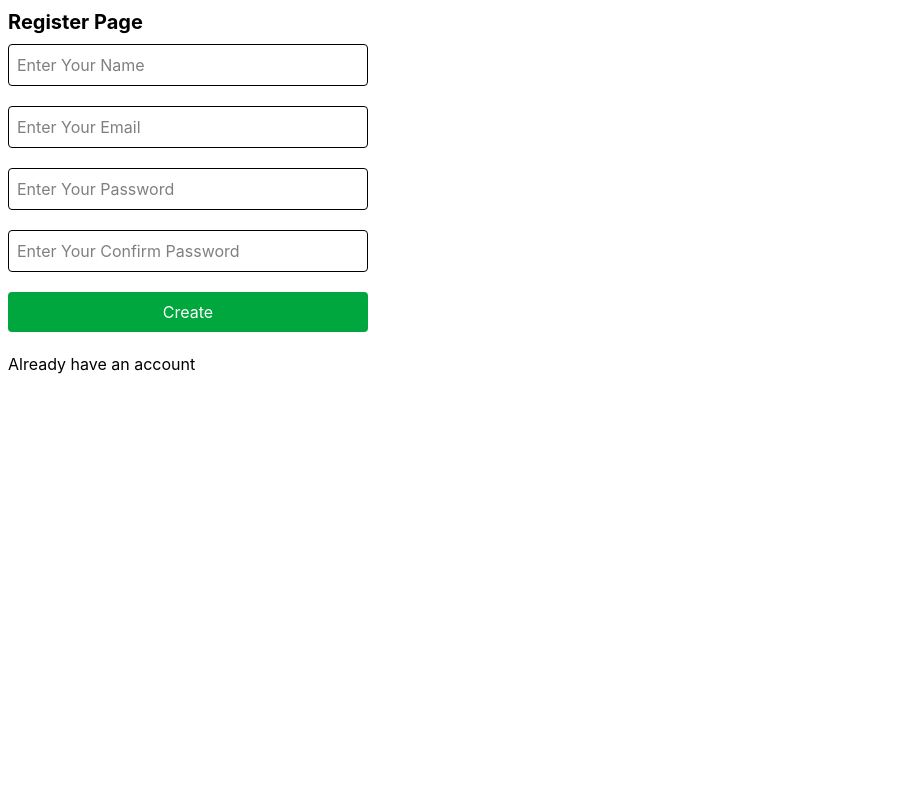
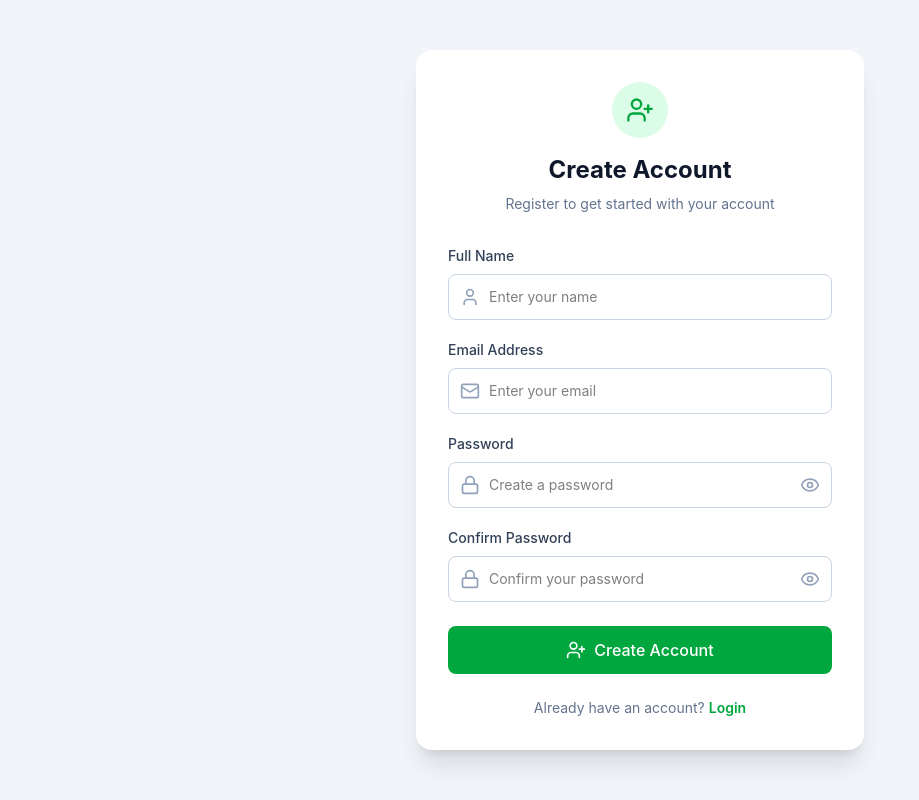
Before and after one commit to amitgith/ecommerce-store, a React app in the folder frontend/: page /register in a window 1280 px wide. Shown: the whole page, without its empty margins (0-919 px from the left). Built offline with nearby package versions, Linux system fonts and the light colour scheme; no server answers; the HTML template or start-up script is replaced by a standard one.

Commit message:
feat: design login and registration pages

```diff
--- a/frontend/package.json
+++ b/frontend/package.json
@@ -13,6 +13,7 @@
     "@reduxjs/toolkit": "^2.12.0",
     "@tailwindcss/vite": "^4.3.3",
     "axios": "^1.20.0",
+    "lucide-react": "^1.48.0",
     "react": "^19.2.8",
     "react-dom": "^19.2.8",
     "react-hook-form": "^7.88.0",
--- a/frontend/src/features/auth/hooks/useAuth.jsx
+++ b/frontend/src/features/auth/hooks/useAuth.jsx
@@ -2,9 +2,13 @@ import { useForm } from "react-hook-form";
 import { useDispatch } from "react-redux";
 import { loginUser, registerUser } from "../state/authAction";
 import { useNavigate } from "react-router";
+import { useState } from "react";
 export const useAuth = () => {
   const dispatch = useDispatch();
   const navigate = useNavigate();
+  const [showPassword, setShowPassword] = useState(false);
+  const [showConfirmPassword, setShowConfirmPassword] = useState(false);
+
   const {
     register,
     handleSubmit,
@@ -29,5 +33,9 @@ export const useAuth = () => {
     registerSubmit,
     loginSubmit,
     navigate,
+    showPassword,
+    setShowPassword,
+    showConfirmPassword,
+    setShowConfirmPassword,
   };
 };
--- a/frontend/src/features/auth/ui/pages/Login.jsx
+++ b/frontend/src/features/auth/ui/pages/Login.jsx
@@ -1,13 +1,46 @@
+import { Mail, Lock, Eye, EyeOff, LogIn } from "lucide-react";
 import { useAuth } from "../../hooks/useAuth";
 const Login = () => {
-  const { register, handleSubmit, reset, errors, loginSubmit } = useAuth();
+  const {
+    register,
+    handleSubmit,
+    errors,
+    loginSubmit,
+    navigate,
+    showPassword,
+    setShowPassword,
+  } = useAuth();
+
   return (
-    <div className="flex flex-col gap-2 p-2">
-      <h1 className="text-xl font-bold">Login Page</h1>
+    <div className="min-h-screen bg-slate-100 flex items-center justify-center px-4">
+      <div className="w-full max-w-md bg-white rounded-2xl shadow-xl p-8">
+        {/* Header */}
+        <div className="text-center mb-8">
+          <div className="mx-auto mb-4 flex h-14 w-14 items-center justify-center rounded-full bg-blue-100">
+            <LogIn className="h-7 w-7 text-blue-600" />
+          </div>
+
+          <h1 className="text-2xl font-bold text-slate-900">Welcome Back</h1>
+
+          <p className="mt-2 text-sm text-slate-500">
+            Login to continue to your account
+          </p>
+        </div>
+
+        {/* Form */}
         <form
           onSubmit={handleSubmit(loginSubmit)}
-        className="w-90 flex flex-col gap-5"
+          className="flex flex-col gap-5"
         >
+          {/* Email */}
+          <div>
+            <label className="mb-2 block text-sm font-medium text-slate-700">
+              Email Address
+            </label>
+
+            <div className="relative">
+              <Mail className="absolute left-3 top-1/2 h-5 w-5 -translate-y-1/2 text-slate-400" />
+
               <input
                 {...register("email", {
                   required: "Email is required",
@@ -17,11 +50,33 @@ const Login = () => {
                     message: "Enter a valid email address",
                   },
                 })}
-          className="border border-black rounded p-2"
                 type="email"
-          placeholder="Enter Your Email"
+                placeholder="Enter your email"
+                className={`w-full rounded-lg border bg-white py-3 pl-10 pr-4 text-sm outline-none transition
+                  ${
+                    errors.email
+                      ? "border-red-500 focus:ring-2 focus:ring-red-100"
+                      : "border-slate-300 focus:border-blue-500 focus:ring-2 focus:ring-blue-100"
+                  }`}
               />
-        {errors.email && <p className="text-red-600">{errors.email.message}</p>}
+            </div>
+
+            {errors.email && (
+              <p className="mt-1.5 text-xs text-red-500">
+                {errors.email.message}
+              </p>
+            )}
+          </div>
+
+          {/* Password */}
+          <div>
+            <label className="mb-2 block text-sm font-medium text-slate-700">
+              Password
+            </label>
+
+            <div className="relative">
+              <Lock className="absolute left-3 top-1/2 h-5 w-5 -translate-y-1/2 text-slate-400" />
+
               <input
                 {...register("password", {
                   required: "Password is required",
@@ -32,17 +87,58 @@ const Login = () => {
                     message: "Minimum 8 characters are required",
                   },
                 })}
-          className="border border-black rounded p-2"
-          type="password"
-          placeholder="Enter Your Password"
+                type={showPassword ? "text" : "password"}
+                placeholder="Enter your password"
+                className={`w-full rounded-lg border bg-white py-3 pl-10 pr-11 text-sm outline-none transition
+                  ${
+                    errors.password
+                      ? "border-red-500 focus:ring-2 focus:ring-red-100"
+                      : "border-slate-300 focus:border-blue-500 focus:ring-2 focus:ring-blue-100"
+                  }`}
               />
+
+              <button
+                type="button"
+                onClick={() => setShowPassword(!showPassword)}
+                className="absolute right-3 top-1/2 -translate-y-1/2 cursor-pointer text-slate-400 hover:text-slate-600"
+              >
+                {showPassword ? (
+                  <EyeOff className="h-5 w-5" />
+                ) : (
+                  <Eye className="h-5 w-5" />
+                )}
+              </button>
+            </div>
+
             {errors.password && (
-          <p className="text-red-600">{errors.password.message}</p>
+              <p className="mt-1.5 text-xs text-red-500">
+                {errors.password.message}
+              </p>
             )}
-        <button className="bg-blue-600 text-white rounded p-2 cursor-pointer">
+          </div>
+
+          {/* Login Button */}
+          <button
+            type="submit"
+            className="flex w-full items-center justify-center cursor-pointer gap-2 rounded-lg bg-blue-600 py-3 font-medium text-white transition hover:bg-blue-700 active:scale-[0.98]"
+          >
+            <LogIn className="h-5 w-5" />
             Login
           </button>
         </form>
+
+        {/* Register */}
+        <div className="mt-6 text-center text-sm text-slate-500">
+          Don't have an account?{" "}
+          <button
+            type="button"
+            onClick={() => navigate("/register")}
+            className="font-semibold text-blue-600 cursor-pointer hover:text-blue-700 hover:underline"
+          >
+            Register
+          </button>
+        </div>
+      </div>
     </div>
   );
 };
--- a/frontend/src/features/auth/ui/pages/Register.jsx
+++ b/frontend/src/features/auth/ui/pages/Register.jsx
@@ -1,21 +1,57 @@
+import React, { useState } from "react";
+import { User, Mail, Lock, Eye, EyeOff, UserPlus } from "lucide-react";
 import { useAuth } from "../../hooks/useAuth";
+
 const Register = () => {
-  const { register, handleSubmit, reset, errors, registerSubmit, navigate } =
-    useAuth();
+  const {
+    register,
+    handleSubmit,
+    errors,
+    registerSubmit,
+    navigate,
+    showPassword,
+    setShowPassword,
+    showConfirmPassword,
+    setShowConfirmPassword,
+  } = useAuth();
+
   return (
-    <div className="flex flex-col gap-2 p-2">
-      <h1 className="text-xl font-bold">Register Page</h1>
+    <div className="min-h-screen bg-slate-100 flex items-center justify-center px-4 py-8">
+      <div className="w-full max-w-md rounded-2xl bg-white p-8 shadow-xl">
+        {/* Header */}
+        <div className="mb-8 text-center">
+          <div className="mx-auto mb-4 flex h-14 w-14 items-center justify-center rounded-full bg-green-100">
+            <UserPlus className="h-7 w-7 text-green-600" />
+          </div>
+
+          <h1 className="text-2xl font-bold text-slate-900">Create Account</h1>
+
+          <p className="mt-2 text-sm text-slate-500">
+            Register to get started with your account
+          </p>
+        </div>
+
+        {/* Form */}
         <form
           onSubmit={handleSubmit(registerSubmit)}
-        className="w-90 flex flex-col gap-5"
+          className="flex flex-col gap-5"
         >
+          {/* Name */}
+          <div>
+            <label className="mb-2 block text-sm font-medium text-slate-700">
+              Full Name
+            </label>
+
+            <div className="relative">
+              <User className="absolute left-3 top-1/2 h-5 w-5 -translate-y-1/2 text-slate-400" />
+
               <input
                 {...register("name", {
                   required: "Name is required",
                   setValueAs: (value) => value.trim(),
                   minLength: {
                     value: 3,
-              message: "Minimun 3 characters are required",
+                    message: "Minimum 3 characters are required",
                   },
                   maxLength: {
                     value: 20,
@@ -24,11 +60,32 @@ const Register = () => {
                   validate: (value) =>
                     typeof value === "string" || "Name must be a string",
                 })}
-          className="border border-black rounded p-2"
                 type="text"
-          placeholder="Enter Your Name"
+                placeholder="Enter your name"
+                className={`w-full rounded-lg border bg-white py-3 pl-10 pr-4 text-sm outline-none transition ${
+                  errors.name
+                    ? "border-red-500 focus:ring-2 focus:ring-red-100"
+                    : "border-slate-300 focus:border-green-500 focus:ring-2 focus:ring-green-100"
+                }`}
               />
-        {errors.name && <p className="text-red-600">{errors.name.message}</p>}
+            </div>
+
+            {errors.name && (
+              <p className="mt-1.5 text-xs text-red-500">
+                {errors.name.message}
+              </p>
+            )}
+          </div>
+
+          {/* Email */}
+          <div>
+            <label className="mb-2 block text-sm font-medium text-slate-700">
+              Email Address
+            </label>
+
+            <div className="relative">
+              <Mail className="absolute left-3 top-1/2 h-5 w-5 -translate-y-1/2 text-slate-400" />
+
               <input
                 {...register("email", {
                   required: "Email is required",
@@ -38,11 +95,32 @@ const Register = () => {
                     message: "Enter a valid email address",
                   },
                 })}
-          className="border border-black rounded p-2"
                 type="email"
-          placeholder="Enter Your Email"
+                placeholder="Enter your email"
+                className={`w-full rounded-lg border bg-white py-3 pl-10 pr-4 text-sm outline-none transition ${
+                  errors.email
+                    ? "border-red-500 focus:ring-2 focus:ring-red-100"
+                    : "border-slate-300 focus:border-green-500 focus:ring-2 focus:ring-green-100"
+                }`}
               />
-        {errors.email && <p className="text-red-600">{errors.email.message}</p>}
+            </div>
+
+            {errors.email && (
+              <p className="mt-1.5 text-xs text-red-500">
+                {errors.email.message}
+              </p>
+            )}
+          </div>
+
+          {/* Password */}
+          <div>
+            <label className="mb-2 block text-sm font-medium text-slate-700">
+              Password
+            </label>
+
+            <div className="relative">
+              <Lock className="absolute left-3 top-1/2 h-5 w-5 -translate-y-1/2 text-slate-400" />
+
               <input
                 {...register("password", {
                   required: "Password is required",
@@ -53,35 +131,106 @@ const Register = () => {
                     message: "Minimum 8 characters are required",
                   },
                 })}
-          className="border border-black rounded p-2"
-          type="password"
-          placeholder="Enter Your Password"
+                type={showPassword ? "text" : "password"}
+                placeholder="Create a password"
+                className={`w-full rounded-lg border bg-white py-3 pl-10 pr-11 text-sm outline-none transition ${
+                  errors.password
+                    ? "border-red-500 focus:ring-2 focus:ring-red-100"
+                    : "border-slate-300 focus:border-green-500 focus:ring-2 focus:ring-green-100"
+                }`}
               />
+
+              <button
+                type="button"
+                onClick={() => setShowPassword(!showPassword)}
+                className="absolute right-3 top-1/2 -translate-y-1/2 text-slate-400 cursor-pointer hover:text-slate-600"
+              >
+                {showPassword ? (
+                  <EyeOff className="h-5 w-5" />
+                ) : (
+                  <Eye className="h-5 w-5" />
+                )}
+              </button>
+            </div>
+
             {errors.password && (
-          <p className="text-red-600">{errors.password.message}</p>
+              <p className="mt-1.5 text-xs text-red-500">
+                {errors.password.message}
+              </p>
             )}
+          </div>
+
+          {/* Confirm Password */}
+          <div>
+            <label className="mb-2 block text-sm font-medium text-slate-700">
+              Confirm Password
+            </label>
+
+            <div className="relative">
+              <Lock className="absolute left-3 top-1/2 h-5 w-5 -translate-y-1/2 text-slate-400" />
+
               <input
                 {...register("confirmPassword", {
                   required: "Confirm password is required",
                   validate: (value) =>
-              typeof value === "string" || "Confirm password must be a string",
+                    typeof value === "string" ||
+                    "Confirm password must be a string",
                   minLength: {
                     value: 8,
                     message: "Minimum 8 characters are required",
                   },
                 })}
-          className="border border-black rounded p-2"
-          type="password"
-          placeholder="Enter Your Confirm Password"
+                type={showConfirmPassword ? "text" : "password"}
+                placeholder="Confirm your password"
+                className={`w-full  rounded-lg border bg-white py-3 pl-10 pr-11 text-sm outline-none transition ${
+                  errors.confirmPassword
+                    ? "border-red-500 focus:ring-2 focus:ring-red-100"
+                    : "border-slate-300 focus:border-green-500 focus:ring-2 focus:ring-green-100"
+                }`}
               />
+
+              <button
+                type="button"
+                onClick={() => setShowConfirmPassword(!showConfirmPassword)}
+                className="absolute cursor-pointer right-3 top-1/2 -translate-y-1/2 text-slate-400 hover:text-slate-600"
+              >
+                {showConfirmPassword ? (
+                  <EyeOff className="h-5 w-5" />
+                ) : (
+                  <Eye className="h-5 w-5" />
+                )}
+              </button>
+            </div>
+
             {errors.confirmPassword && (
-          <p className="text-red-600">{errors.confirmPassword.message}</p>
+              <p className="mt-1.5 text-xs text-red-500">
+                {errors.confirmPassword.message}
+              </p>
             )}
-        <button className="bg-green-600 text-white rounded p-2 cursor-pointer">
-          Create
+          </div>
+
+          {/* Create Account Button */}
+          <button
+            type="submit"
+            className="mt-1 flex w-full cursor-pointer items-center justify-center gap-2 rounded-lg bg-green-600 py-3 font-medium text-white transition hover:bg-green-700 active:scale-[0.98]"
+          >
+            <UserPlus className="h-5 w-5" />
+            Create Account
           </button>
-        <p>Already have an account  </p>
         </form>
+
+        {/* Login */}
+        <div className="mt-6 text-center text-sm text-slate-500">
+          Already have an account?{" "}
+          <button
+            type="button"
+            onClick={() => navigate("/")}
+            className="font-semibold text-green-600 hover:text-green-700 hover:underline cursor-pointer"
+          >
+            Login
+          </button>
+        </div>
+      </div>
     </div>
   );
 };
```
Also changed, not shown: 1 other file (tests, documents, lock files or other folders). Lines whose indentation alone changed are shown as unchanged.
